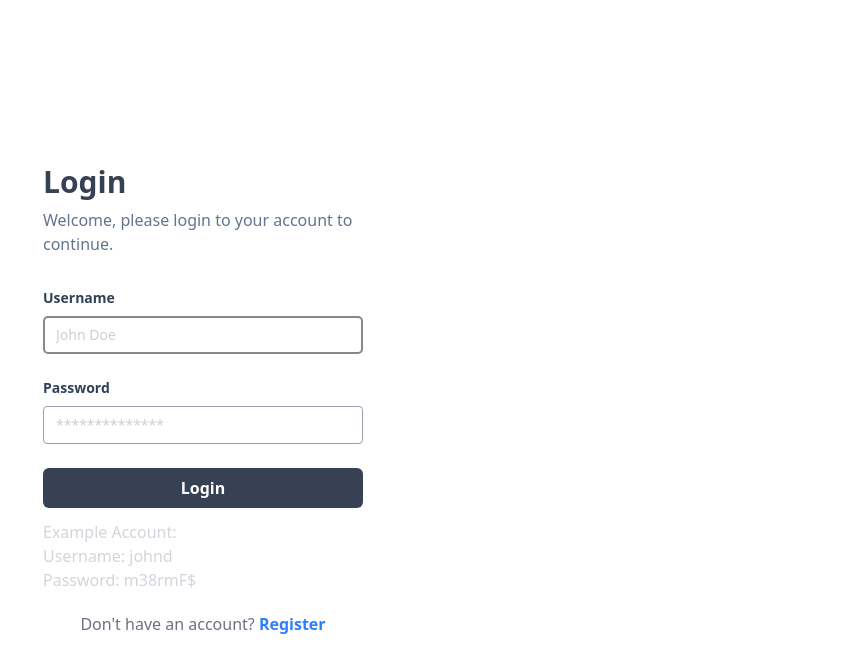
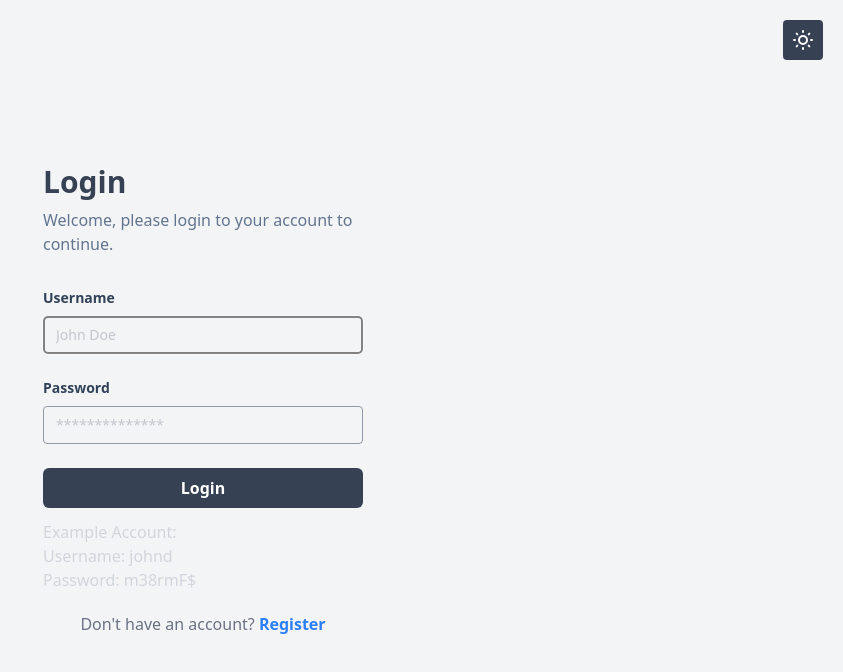
Before and after one commit to JulhanAbdulMalik/learn-react, a React (Vite) app: page /login in a window 1280 px wide. Shown: the top 672 px of the page, without its empty margins (437-1280 px from the left). Built offline with nearby package versions, Linux system fonts and the light colour scheme.

Commit message:
update useContext

```diff
--- a/src/components/Fragments/TableCart.jsx
+++ b/src/components/Fragments/TableCart.jsx
@@ -1,11 +1,14 @@
-import { useEffect, useRef, useState } from "react";
+import { useContext, useEffect, useRef, useState } from "react";
 import { useSelector } from "react-redux";
+import { DarkModeContext } from "../../context/DarkMode";
 
 const TableCart = (props) => {
   const { products } = props;
 
   const cart = useSelector((state) => state.cart.data);
   const [totalPrice, setTotalPrice] = useState(0);
+
+  const { isDarkMode } = useContext(DarkModeContext);
 
   // ComponentDidUpdate pada FunctionalComponent
   useEffect(() => {
@@ -37,7 +40,11 @@ const TableCart = (props) => {
   });
 
   return (
-    <table className="text-left table-auto border-separate border-spacing-x-7">
+    <table
+      className={`text-left table-auto border-separate border-spacing-x-7 ${
+        isDarkMode ? "text-white" : ""
+      }`}
+    >
       <thead>
         <tr>
           <th>Id</th>
--- a/src/components/Layouts/AuthLayouts.jsx
+++ b/src/components/Layouts/AuthLayouts.jsx
@@ -1,10 +1,59 @@
+import { useContext } from "react";
 import { Link } from "react-router-dom";
+import { DarkModeContext } from "../../context/DarkMode";
 
 const AuthLayout = (props) => {
   const { children, title, description, type } = props;
+
+  const { isDarkMode, setIsDarkMode } = useContext(DarkModeContext);
+
+  {
+    console.log(isDarkMode);
+  }
+
   return (
-    <div className="flex justify-center min-h-screen items-center">
+    <div
+      className={`flex justify-center min-h-screen items-center flex-col ${
+        isDarkMode ? "bg-gray-900" : "bg-gray-100"
+      }`}
+    >
       <div className="w-full max-w-xs">
+        <button
+          className="absolute top-5 right-5 bg-gray-700 text-white p-2 rounded hover:bg-gray-600"
+          onClick={() => setIsDarkMode(!isDarkMode)}
+        >
+          {isDarkMode ? (
+            <svg
+              xmlns="http://www.w3.org/2000/svg"
+              className="h-6 w-6"
+              fill="none"
+              viewBox="0 0 24 24"
+              stroke="currentColor"
+            >
+              <path
+                strokeLinecap="round"
+                strokeLinejoin="round"
+                strokeWidth={2}
+                d="M12 3v1m0 16v1m9-9h-1M4 12H3m15.364 6.364l-.707-.707M6.343 6.343l-.707-.707m12.728 0l-.707.707M6.343 17.657l-.707.707M16 12a4 4 0 11-8 0 4 4 0 018 0z"
+              />
+            </svg>
+          ) : (
+            <svg
+              xmlns="http://www.w3.org/2000/svg"
+              className="h-6 w-6"
+              fill="none"
+              viewBox="0 0 24 24"
+              stroke="currentColor"
+            >
+              <path
+                strokeLinecap="round"
+                strokeLinejoin="round"
+                strokeWidth={2}
+                d="M12 3v1m0 16v1m9-9h-1M4 12H3m15.364 6.364l-.707-.707M6.343 6.343l-.707-.707m12.728 0l-.707.707M6.343 17.657l-.707.707M16 12a4 4 0 11-8 0 4 4 0 018 0z"
+              />
+            </svg>
+          )}
+        </button>
         <h1 className="text-3xl font-bold mb-2 text-gray-700">{title}</h1>
         <p className="font-regular text-slate-500 mb-8">{description}</p>
         {children}
@@ -39,3 +88,38 @@ const NavigationConditional = ({ type }) => {
 };
 
 export default AuthLayout;
+
+// //
+// (
+//             <svg
+//               xmlns="http://www.w3.org/2000/svg"
+//               className="h-6 w-6"
+//               fill="none"
+//               viewBox="0 0 24 24"
+//               stroke="currentColor"
+//               onClick={() => setIsDarkMode(false)}
+//             >
+//               <path
+//                 strokeLinecap="round"
+//                 strokeLinejoin="round"
+//                 strokeWidth={2}
+//                 d="M12 3v1m0 16v1m9-9h-1M4 12H3m15.364 6.364l-.707-.707M6.343 6.343l-.707-.707m12.728 0l-.707.707M6.343 17.657l-.707.707M16 12a4 4 0 11-8 0 4 4 0 018 0z"
+//               />
+//             </svg>
+//           ) : (
+//             <svg
+//               xmlns="http://www.w3.org/2000/svg"
+//               className="h-6 w-6"
+//               fill="none"
+//               viewBox="0 0 24 24"
+//               stroke="currentColor"
+//               onClick={() => setIsDarkMode(true)}
+//             >
+//               <path
+//                 strokeLinecap="round"
+//                 strokeLinejoin="round"
+//                 strokeWidth={2}
+//                 d="M12 3v1m0 16v1m9-9h-1M4 12H3m15.364 6.364l-.707-.707M6.343 6.343l-.707-.707m12.728 0l-.707.707M6.343 17.657l-.707.707M16 12a4 4 0 11-8 0 4 4 0 018 0z"
+//               />
+//             </svg>
+//           )
--- a/src/components/Layouts/Navbar.jsx
+++ b/src/components/Layouts/Navbar.jsx
@@ -1,7 +1,8 @@
-import { useEffect, useState } from "react";
+import { useContext, useEffect, useState } from "react";
 import { useLogin } from "../../hooks/useLogin";
 import Button from "../Elements/Button";
 import { useSelector } from "react-redux";
+import { DarkModeContext } from "../../context/DarkMode";
 
 const Navbar = () => {
   const username = useLogin();
@@ -9,13 +10,14 @@ const Navbar = () => {
   const [totalCart, setTotalCart] = useState(0);
   const cart = useSelector((state) => state.cart.data);
 
+  const { isDarkMode, setIsDarkMode } = useContext(DarkModeContext);
+
   useEffect(() => {
     setTotalCart(cart.length);
   }, [cart]);
 
   const handleLogout = () => {
     localStorage.removeItem("token");
-    localStorage.removeItem("cart");
 
     window.location.href = "/login";
   };
@@ -29,6 +31,42 @@ const Navbar = () => {
       <div className="flex items-center bg-white text-gray-700 ml-5 pl-4 pr-4 p-2 rounded-md ">
         {totalCart}
       </div>
+      <button
+        className="top-5 right-5 bg-white text-gray-700 p-2 rounded ml-5"
+        onClick={() => setIsDarkMode(!isDarkMode)}
+      >
+        {isDarkMode ? (
+          <svg
+            xmlns="http://www.w3.org/2000/svg"
+            className="h-6 w-6"
+            fill="none"
+            viewBox="0 0 24 24"
+            stroke="currentColor"
+          >
+            <path
+              strokeLinecap="round"
+              strokeLinejoin="round"
+              strokeWidth={2}
+              d="M12 3v1m0 16v1m9-9h-1M4 12H3m15.364 6.364l-.707-.707M6.343 6.343l-.707-.707m12.728 0l-.707.707M6.343 17.657l-.707.707M16 12a4 4 0 11-8 0 4 4 0 018 0z"
+            />
+          </svg>
+        ) : (
+          <svg
+            xmlns="http://www.w3.org/2000/svg"
+            className="h-6 w-6"
+            fill="none"
+            viewBox="0 0 24 24"
+            stroke="currentColor"
+          >
+            <path
+              strokeLinecap="round"
+              strokeLinejoin="round"
+              strokeWidth={2}
+              d="M12 3v1m0 16v1m9-9h-1M4 12H3m15.364 6.364l-.707-.707M6.343 6.343l-.707-.707m12.728 0l-.707.707M6.343 17.657l-.707.707M16 12a4 4 0 11-8 0 4 4 0 018 0z"
+            />
+          </svg>
+        )}
+      </button>
     </div>
   );
 };
--- /dev/null
+++ b/src/context/DarkMode.jsx
@@ -0,0 +1,16 @@
+import { useState, createContext } from "react";
+
+const DarkModeContext = createContext();
+
+const DarkModeContextProvider = ({ children }) => {
+  const [isDarkMode, setIsDarkMode] = useState(false);
+
+  return (
+    <DarkModeContext.Provider value={{ isDarkMode, setIsDarkMode }}>
+      {children}
+    </DarkModeContext.Provider>
+  );
+};
+
+export { DarkModeContext };
+export default DarkModeContextProvider;
--- a/src/main.jsx
+++ b/src/main.jsx
@@ -12,6 +12,8 @@ import DetailProductPage from "./pages/detailProduct";
 
 import { Provider } from "react-redux";
 import store from "./redux/store";
+
+import DarkModeContextProvider from "./context/DarkMode";
 
 const router = createBrowserRouter([
   {
@@ -51,7 +53,9 @@ const router = createBrowserRouter([
 createRoot(document.getElementById("root")).render(
   <StrictMode>
     <Provider store={store}>
-      <RouterProvider router={router} />
+      <DarkModeContextProvider>
+        <RouterProvider router={router} />
+      </DarkModeContextProvider>
     </Provider>
   </StrictMode>
 );
--- a/src/pages/products.jsx
+++ b/src/pages/products.jsx
@@ -1,12 +1,15 @@
-import { Fragment, useEffect, useState } from "react";
+import { Fragment, useContext, useEffect, useState } from "react";
 import CardProduct from "../components/Fragments/CardProduct";
 import getProducts from "../services/product.service";
 import { useLogin } from "../hooks/useLogin";
 import TableCart from "../components/Fragments/TableCart";
 import Navbar from "../components/Layouts/Navbar";
+import { DarkModeContext } from "../context/DarkMode";
 
 const ProductPage = () => {
   const [products, setProducts] = useState([]);
+  const { isDarkMode } = useContext(DarkModeContext);
+
   useLogin();
 
   // Data dari API
@@ -20,7 +23,11 @@ const ProductPage = () => {
     <Fragment>
       <Navbar />
 
-      <div className="flex justify-center py-10">
+      <div
+        className={`flex justify-center py-10 ${
+          isDarkMode ? "bg-gray-900" : ""
+        }`}
+      >
         <div className="w-3/3 flex flex-wrap">
           {
             // Rendering List
@@ -37,7 +44,13 @@ const ProductPage = () => {
           }
         </div>
         <div className="w-1/2">
-          <h1 className="text-3xl font-bold text-gray-700 ml-6 mb-2">Card</h1>
+          <h1
+            className={`text-3xl font-bold text-gray-700 ml-6 mb-2 ${
+              isDarkMode ? "text-white" : ""
+            }`}
+          >
+            Card
+          </h1>
           <TableCart products={products} />
         </div>
       </div>
```
